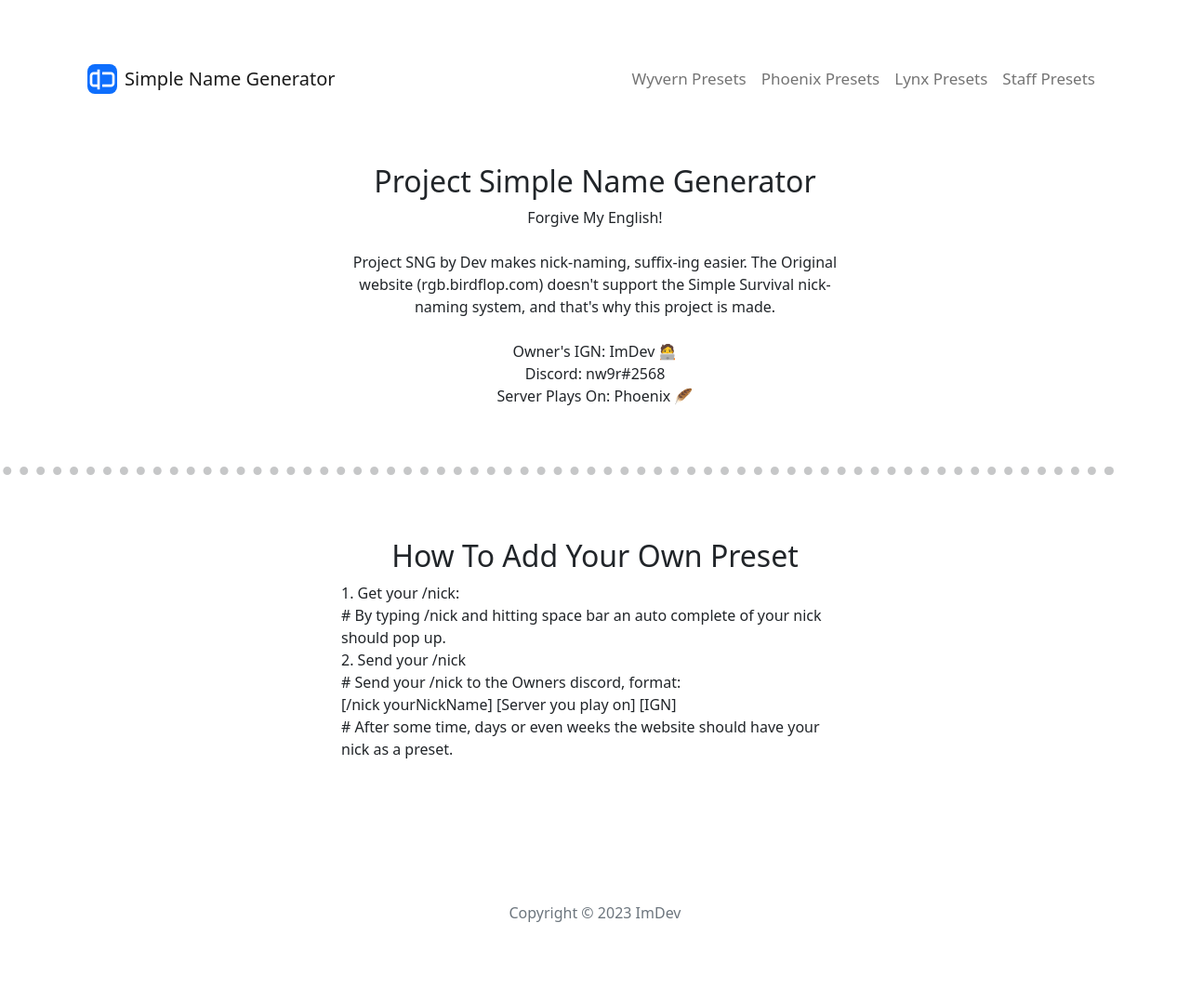
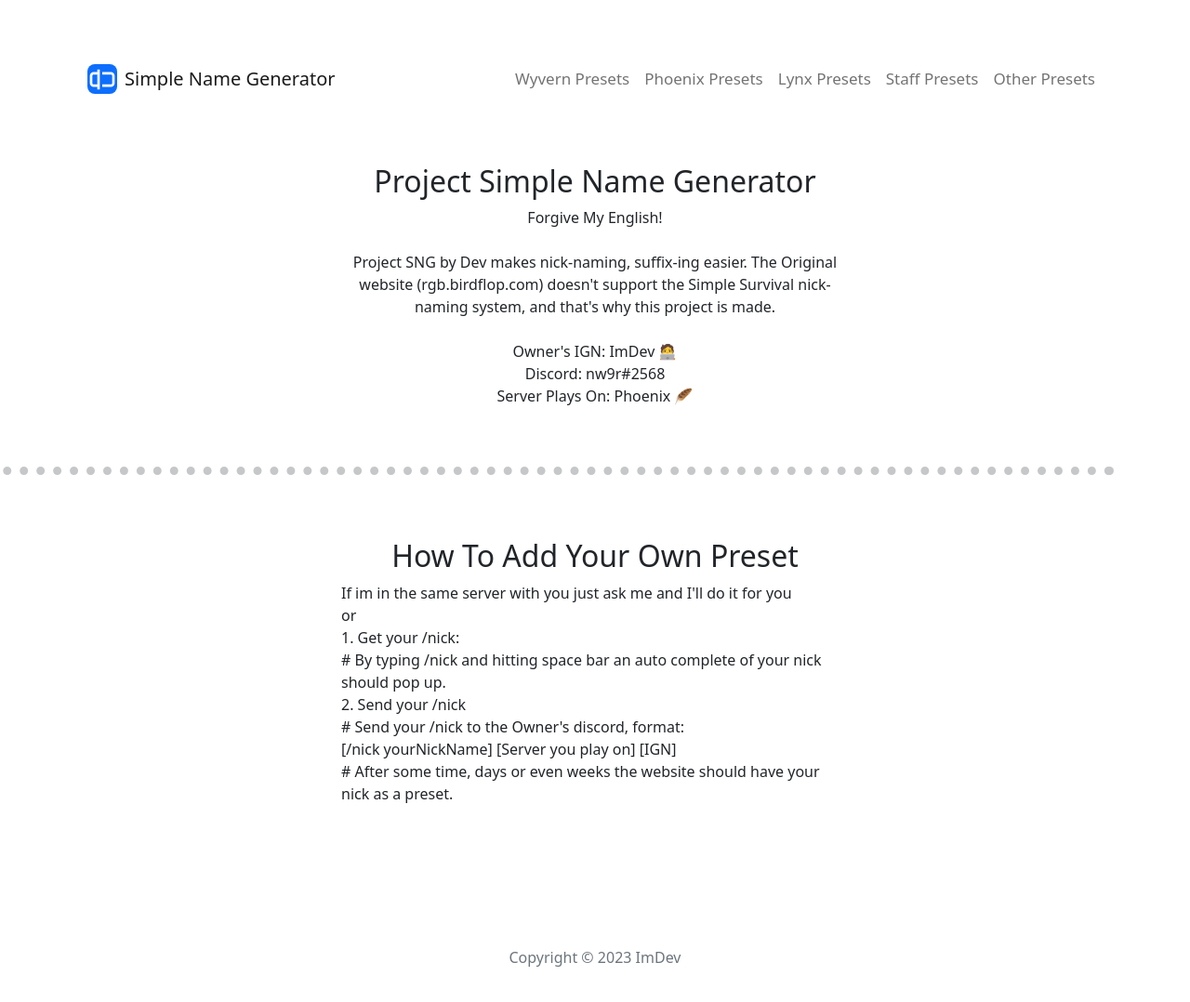
Before and after one commit to N9dev-dev/SNG, a plain HTML site: page index.html in a window 1280 px wide. Shown: the whole page at 93% size. Drawn offline with Linux system fonts and the light colour scheme; a web font is replaced by a local one.

Commit message:
Added some players, updated text

```diff
--- a/index.html
+++ b/index.html
@@ -27,6 +27,7 @@
                         <li class="nav-item" style="font-size: 17px;"></li>
                         <li class="nav-item" style="font-size: 17px;"><a class="nav-link" href="SimpleNameGenerators/LPre/index.html" style="font-size: 17px;">Lynx Presets</a></li>
                         <li class="nav-item" style="font-size: 17px;"><a class="nav-link" href="SimpleNameGenerators/SPre/index.html" style="font-size: 17px;">Staff Presets</a></li>
+                        <li class="nav-item" style="font-size: 17px;"><a class="nav-link" href="SimpleNameGenerators/SPre/index.html" style="font-size: 17px;">Other Presets</a></li>
                         <li class="nav-item"></li>
                         <li class="nav-item"></li>
                     </ul>
@@ -43,7 +44,7 @@
         <div class="row mb-5" style="margin-top: 68px;">
             <div class="col-md-8 col-xl-6 text-center mx-auto">
                 <h2>How To Add Your Own Preset</h2>
-                <p style="text-align: left;">1. Get your /nick:<br># By typing /nick and hitting space bar an auto complete of your nick should pop up.<br>2. Send your /nick<br># Send your /nick to the Owners discord, format:<br>[/nick yourNickName] [Server you play on] [IGN]<br># After some time, days or even weeks the website should have your nick as a preset.</p>
+                <p style="text-align: left;">If im in the same server with you just ask me and I'll do it for you <br> or <br> 1. Get your /nick:<br># By typing /nick and hitting space bar an auto complete of your nick should pop up.<br>2. Send your /nick<br># Send your /nick to the Owner's discord, format:<br>[/nick yourNickName] [Server you play on] [IGN]<br># After some time, days or even weeks the website should have your nick as a preset.</p>
             </div>
         </div>
         <footer class="text-center">
```
Also changed, not shown: SimpleNameGenerators/WPre/index.html (+1 -0 lines), SimpleNameGenerators/WPre/js/script.js (+5 -2 lines).
